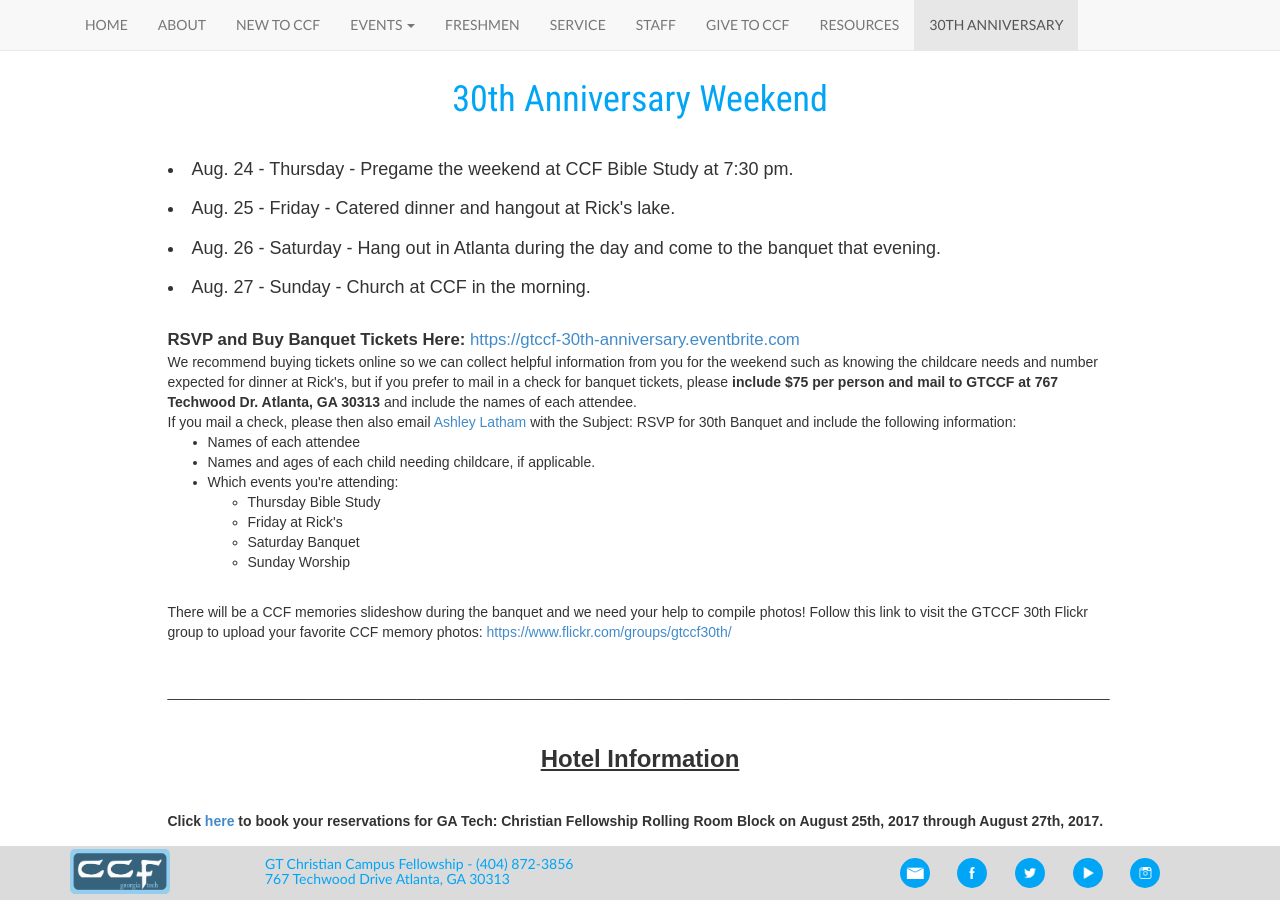
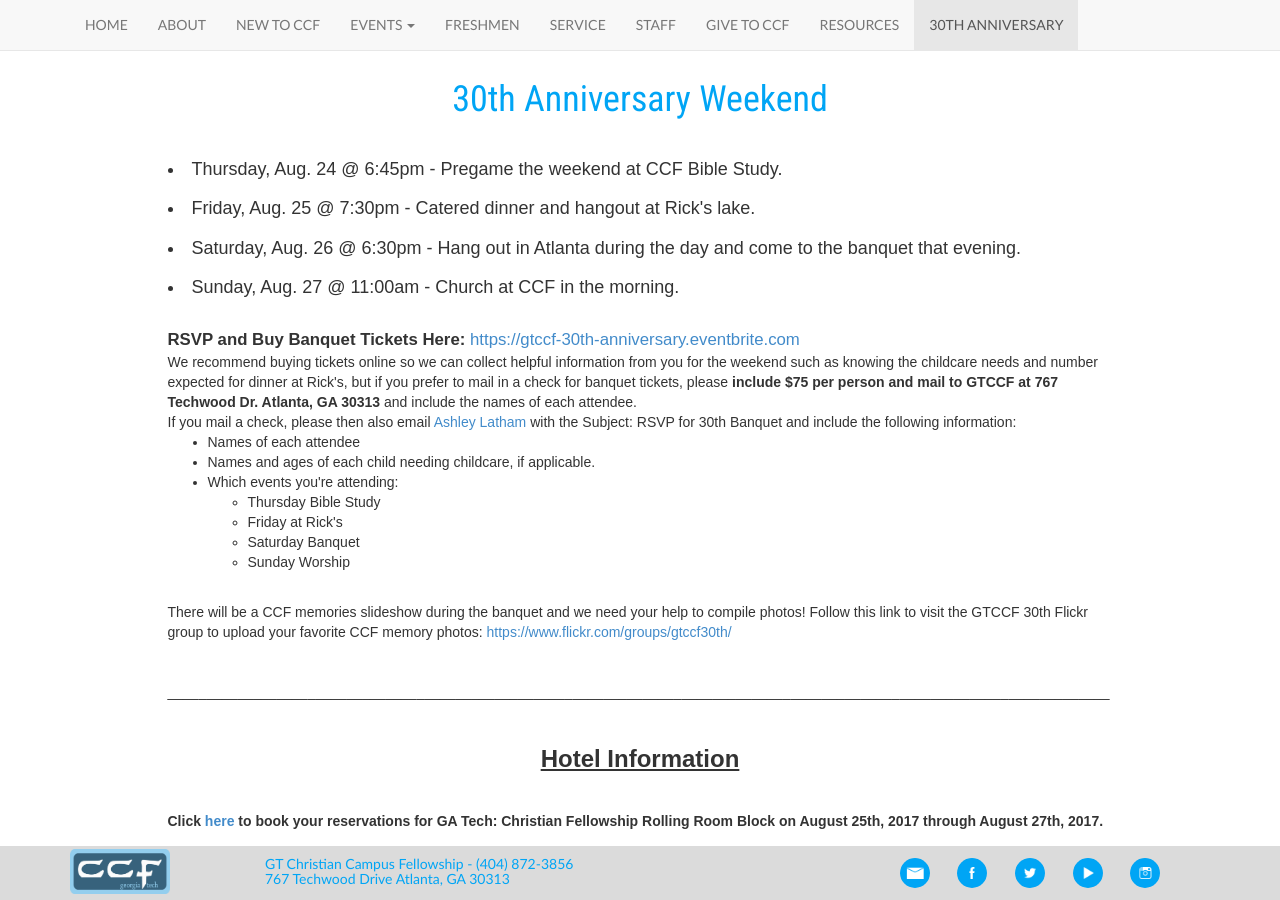
Before and after one commit to gtccf/gtccf.github.io, a Jekyll site: the page built from 30th/index.html, in a window 1280 px wide and 900 px high. Built offline with Jekyll 4.4.1, drawn with Linux system fonts in a browser that asks for light colours; nearby versions of some CDN libraries.

Commit message:
Added event times

```diff
--- a/30th/index.html
+++ b/30th/index.html
@@ -8,13 +8,13 @@ layout: default
     <div class="row">
       <div class="col-md-1"></div>
       <div class="col-md-10"><h4>
-          <li>Aug. 24 - Thursday - Pregame the weekend at CCF Bible Study at 7:30 pm.</li>
+          <li>Thursday, Aug. 24 @ 6:45pm - Pregame the weekend at CCF Bible Study.</li>
           <br>
-          <li>Aug. 25 - Friday - Catered dinner and hangout at Rick's lake.</li>
+          <li>Friday, Aug. 25 @ 7:30pm - Catered dinner and hangout at Rick's lake.</li>
           <br>
-          <li>Aug. 26 - Saturday - Hang out in Atlanta during the day and come to the banquet that evening.</li>
+          <li>Saturday, Aug. 26 @ 6:30pm - Hang out in Atlanta during the day and come to the banquet that evening.</li>
           <br>
-          <li>Aug. 27 - Sunday - Church at CCF in the morning.</li></h4>
+          <li>Sunday, Aug. 27 @ 11:00am - Church at CCF in the morning.</li></h4>
           <br>
           <big><b>RSVP and Buy Banquet Tickets Here:</b> <a href=https://gtccf-30th-anniversary.eventbrite.com>https://gtccf-30th-anniversary.eventbrite.com</a></big>
           <br>
```
